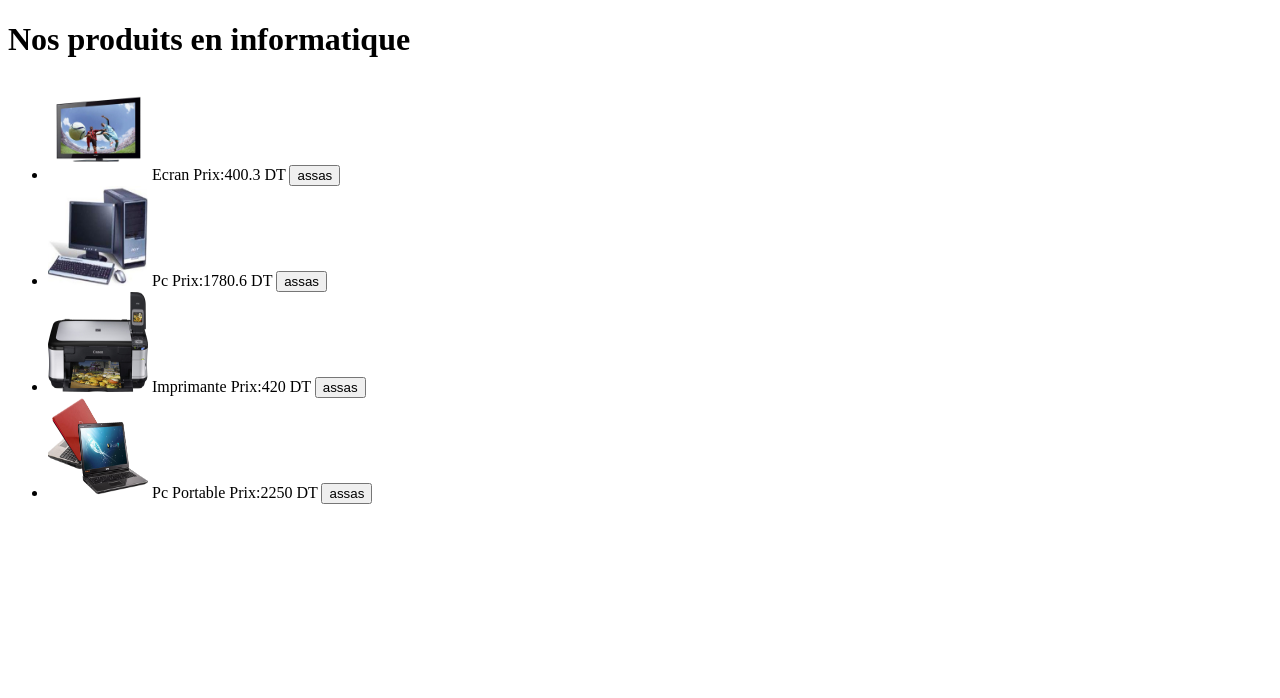
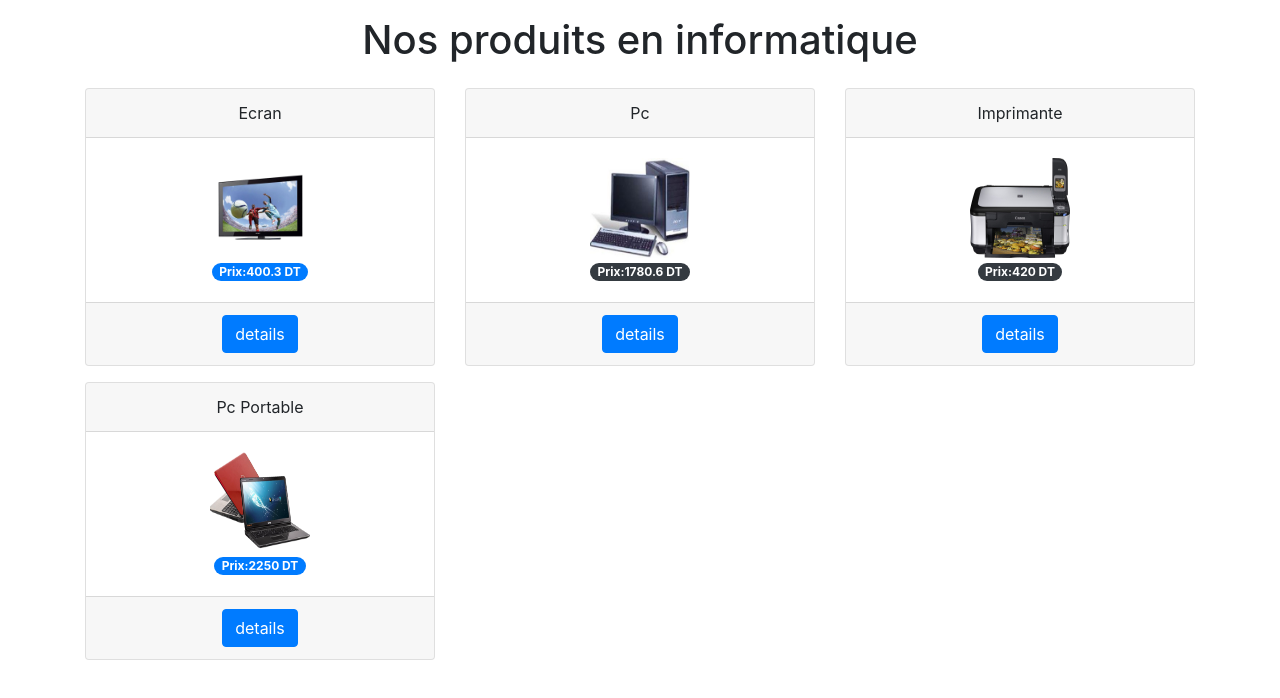
Before and after one commit to mouelhimariem/ProjetMariemMOUELHI, an Angular app: page / in a window 1280 px wide. Shown: the top 698 px of the page. Built offline with nearby package versions, Linux system fonts and the light colour scheme.

Commit message:
Design Composant materiel modifié

```diff
--- a/angular.json
+++ b/angular.json
@@ -88,8 +88,9 @@
               "src/assets"
             ],
             "styles": [
-              "node_modules/bootstrap/dist/css/bootstrap.min.css",
+              "./node_modules/bootstrap/dist/css/bootstrap.css",
               "src/styles.css"
+
           ],
             "scripts": []
           }
--- a/src/app/informatique/listmateriel/listmateriel.component.html
+++ b/src/app/informatique/listmateriel/listmateriel.component.html
@@ -1,8 +1,10 @@
-<h1>Nos produits en informatique</h1>
-<ul><ng-container *ngFor="let t of materiels" >
-    <li *ngIf="t.quantite>0">
+<h1 class="text-center pt-3">Nos produits en informatique</h1>
+<div class="container">
+    <div class="row">
+<ng-container  *ngFor="let t of materiels" >
+    <div class="col-4 pt-3" *ngIf="t.quantite>0">
         <app-materiel [t]="t"></app-materiel>
-    </li>
-
-</ng-container>
-</ul>
+    </div>
+    </ng-container>
+</div>
+</div>
--- a/src/app/informatique/materiel/materiel.component.html
+++ b/src/app/informatique/materiel/materiel.component.html
@@ -1,8 +1,19 @@
-<img [src]="t.photo" alt="photo">
-{{t.libelle|titlecase}}
-<span class="badge badge-pill "
-[ngClass]="{'badge-primary': t.hautGamme,'badge-dark': !t.hautGamme}">Prix:{{t.prix}} DT
 
-<i [ngClass]="{'fa fa-thumbs-up': t.hautGamme}"></i>
-<button class="btn btn-info">assas</button>
-</span>
+<div class="card text-center">
+    <div class="card-header">
+        {{t.libelle|titlecase}}    </div>
+    <div class="card-body">
+        <img [src]="t.photo" alt="photo">
+        <br>
+
+        <span class="badge badge-pill "
+        [ngClass]="{'badge-primary': t.hautGamme,'badge-dark': !t.hautGamme}">Prix:{{t.prix}} DT
+
+        <i [ngClass]="{'fa fa-thumbs-up': t.hautGamme}"></i>
+    </span>
+
+    </div>
+    <div class="card-footer text-muted">
+        <button class="btn btn-primary">details</button>
+    </div>
+</div>
--- a/src/index.html
+++ b/src/index.html
@@ -3,6 +3,8 @@
 <head>
   <meta charset="utf-8">
   <title>TP4Mouelhi</title>
+  <link rel="stylesheet" href="https://maxcdn.bootstrapcdn.com/bootstrap/4.0.0/css/bootstrap.min.css" integrity="sha384-Gn5384xqQ1aoWXA+058RXPxPg6fy4IWvTNh0E263XmFcJlSAwiGgFAW/dAiS6JXm" crossorigin="anonymous">
+
   <base href="/">
   <meta name="viewport" content="width=device-width, initial-scale=1">
   <link rel="icon" type="image/x-icon" href="favicon.ico">
```
